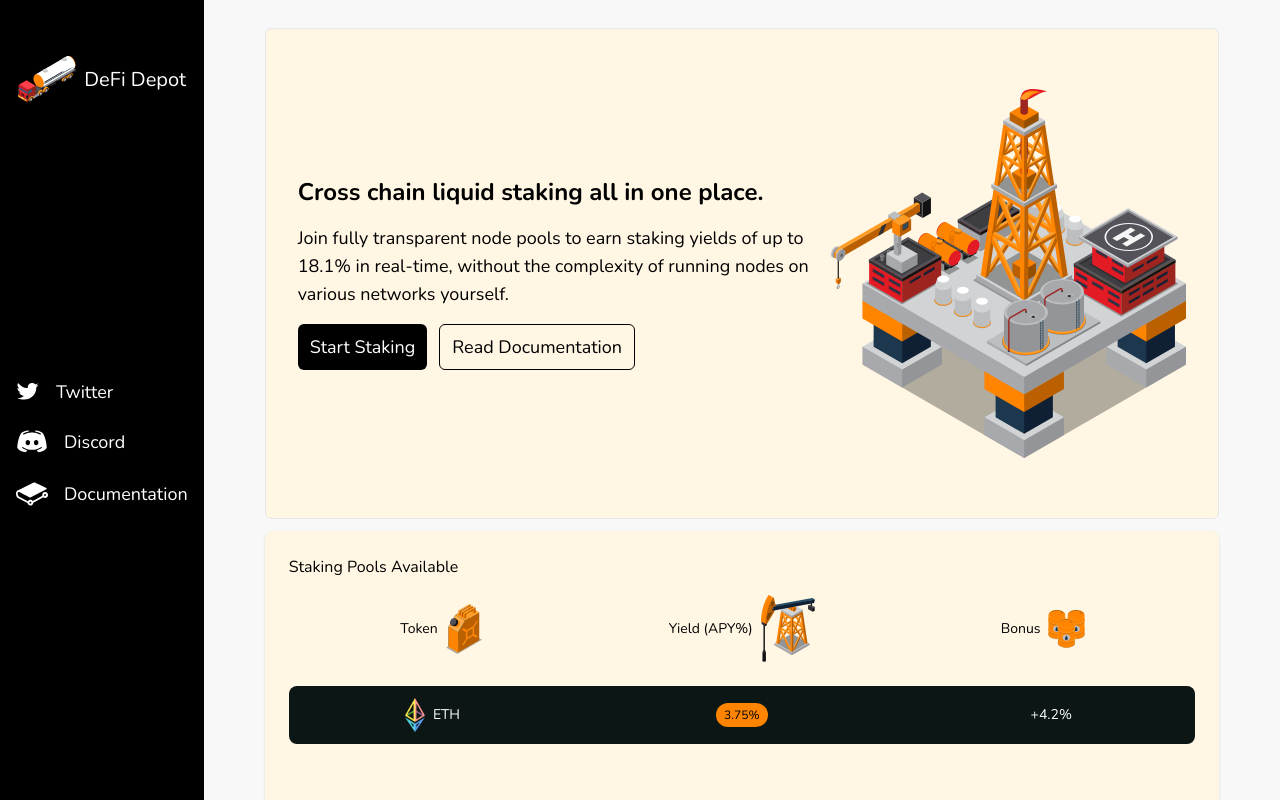
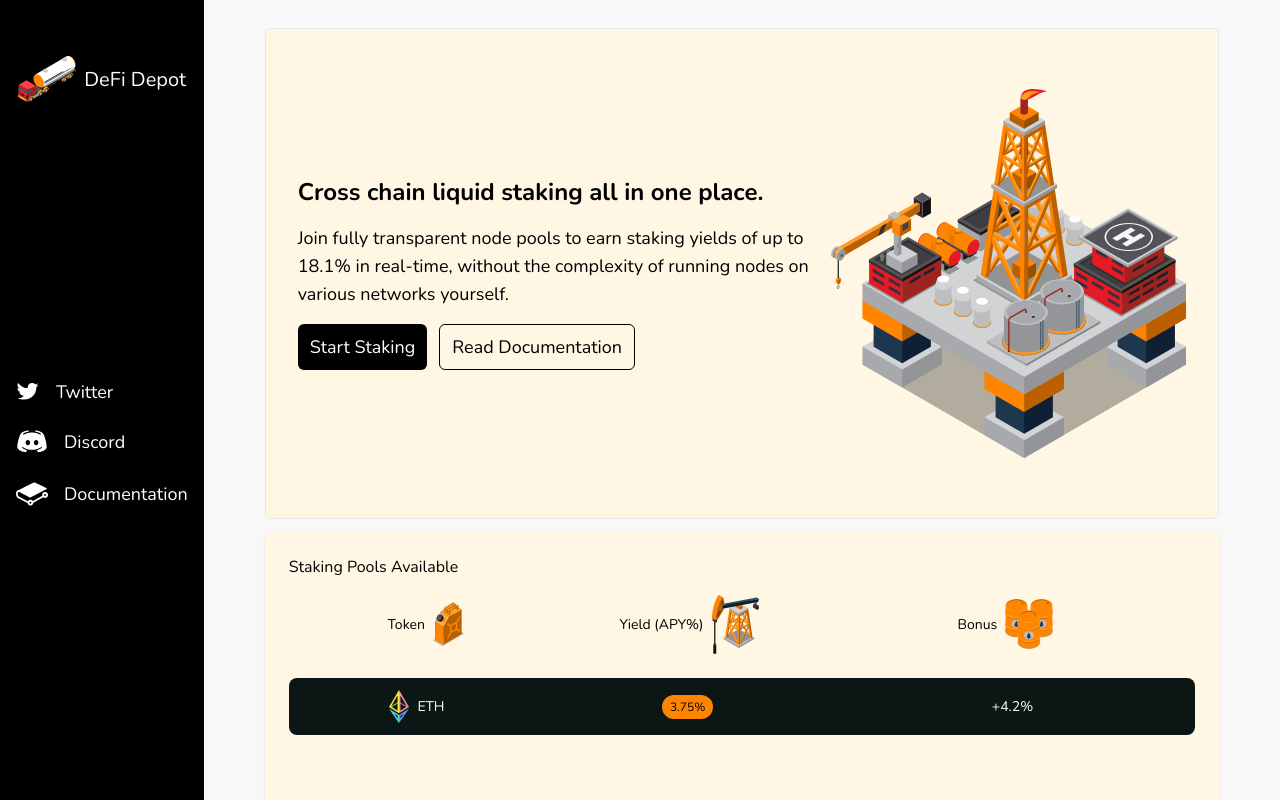
Before and after one commit to bearknowledge/DefiDepot, a Next.js app: page / in a window 1280 px wide. Shown: the top 800 px of the page. Built offline with nearby package versions, Linux system fonts and the light colour scheme.

Commit message:
major updates

```diff
--- a/components/StakePoolTable.jsx
+++ b/components/StakePoolTable.jsx
@@ -15,8 +15,8 @@ export const StakePoolTable = ({ children }) => {
 	return (
 		<div className="flex flex-col w-full ">
 			{width >= screens.tablet ? (
-				<div className=" grid grid-cols-7 py-4 px-8 text-[14px] place-items-center w-full  font-Inter ">
-					<div className="flex flex-row col-span-2   space-x-2 justify-center items-center ">
+				<div className=" grid grid-cols-8 py-4 px-8 text-[14px] place-items-center w-full  font-Inter ">
+					<div className="flex flex-row col-span-2 space-x-2 justify-center items-center ">
 						<p>Token</p>
 						<img className="w-[15%]" src="/container.svg" />
 					</div>
@@ -26,22 +26,22 @@ export const StakePoolTable = ({ children }) => {
 						<img className="w-[15%]" src="/pump.svg" />
 					</div>
 
-					<div className="flex flex-row col-span-2  space-x-2 justify-center items-center">
+					<div className="flex flex-row col-span-3  space-x-2 justify-center items-center">
 						<p>Bonus</p>
 						<img className="w-[15%]" src="/barrels.svg" />
 					</div>
 
 				</div>
 			) : (
-				<div className="grid grid-cols-2 py-4 text-[12px] px-4  space-x-2 items-start w-full font-Inter">
-					<div className="flex flex-row col-span-1 space-x-2 items-center ">
+				<div className="grid grid-cols-8 py-4 text-[12px] px-4  place-items-center w-full font-Inter">
+					<div className="flex flex-row col-span-4 space-x-2 items-center justify-center ">
 						<p>Token</p>
-						<img src="/up-down.svg" />
+						<img className="w-[15%]" src="/container.svg" />
 					</div>
 
-					<div className="flex flex-row col-span-1 space-x-2 items-center">
-						<p>Yield (APY%) w/ Bonus</p>
-						<img src="/up-down.svg" />
+					<div className="flex flex-row col-span-4 space-x-2 items-center justify-center">
+						<p>Yield (APY%)</p>
+						<img className="w-[15%]" src="/pump.svg" />
 					</div>
 				</div>
 			)}
--- a/components/StakePools.jsx
+++ b/components/StakePools.jsx
@@ -18,7 +18,7 @@ export const StakePools = ({ positions }) => {
 	return (
 		<a>
 			{width >= screens.tablet ? (
-				<div className="flex flex-row grid grid-cols-7 text-[12px] rounded-lg w-full bg-[#0C1615] text-white font-Inter items-center justify-between py-3 px-5 my-[.5rem] hover:opacity-70">
+				<div className="flex flex-row grid grid-cols-8 text-[12px] rounded-lg w-full bg-[#0C1615] text-white font-Inter items-center justify-between py-3 px-5 my-[.5rem] hover:opacity-70">
 					<span className="flex flex-row col-span-2 font-SG text-sm justify-center items-center ">
 						<img className="w-[20px] mr-2" src={positions?.logo} />
 						{positions?.name}
@@ -27,28 +27,31 @@ export const StakePools = ({ positions }) => {
 					<span className="flex flex-row col-span-3 text-xs  justify-center items-center ">
 						<span className="bg-[#FF8400] text-black rounded-[40px] py-1 px-2 flex ">
 							<p className="text-xs font-Inter">
-								{positions?.apy}
+								{positions?.apy}%
 							</p>
 						</span>
 					</span>
 
-          <span className="flex flex-row col-span-2 font-SG text-sm  justify-center items-center ">
-						+{positions?.bonus}
+          <span className="flex flex-row col-span-3 font-SG text-sm  justify-center items-center ">
+						+{positions?.bonus}%
 					</span>
 
 				</div>
-			) : ( <></>
-				// <a
+			) : ( <div className="flex flex-row grid grid-cols-8 text-[12px] rounded-lg w-full bg-[#0C1615] text-white font-Inter items-center justify-between py-3 px-5 my-[.5rem] hover:opacity-70">
+					<span className="flex flex-row col-span-4 font-SG text-sm justify-center items-center ">
+						<img className="w-[20px] mr-2" src={positions?.logo} />
+						{positions?.name}
+					</span>
 
-				// 	className="flex flex-row grid grid-cols-2 text-[12px] rounded-[40px]  space-x-2 w-full bg-[#0C1615] text-white font-Inter items-center justify-between py-4 px-8 my-[.5rem]"
-				// >
-				// 	<span className="flex flex-row col-span-1 font-SG text-xs text-ellipsis overflow-hidden ">
-				// 		{positions?.name}
-				// 	</span>
-				// 	<span className="flex flex-row col-span-1 text-xs font-Inter justify-center bg-[#ACFF00] text-black rounded-[40px] py-1 ">
-				// 		{positions?.amountYes} Yes / {positions?.amountNo} No
-				// 	</span>
-				// </a>
+					<span className="flex flex-row col-span-4 text-xs  justify-center items-center ">
+						<span className="bg-[#FF8400] text-black rounded-[40px] py-1 px-2 flex ">
+							<p className="text-xs font-Inter">
+								{positions?.apy + positions?.bonus}%
+							</p>
+						</span>
+					</span>
+				</div>
+
 			)}
 		</a>
 	);
--- a/components/staking.tsx
+++ b/components/staking.tsx
@@ -25,8 +25,8 @@ const skeletonArray = [1, 2, 3];
 const allPools:any [] = [
   {logo: "/eth.png",
   name: "ETH",
-  apy: "3.75%",
-  bonus: "4.2%"}
+  apy: 3.75,
+  bonus: 4.2}
 ];
 
 return (
```
